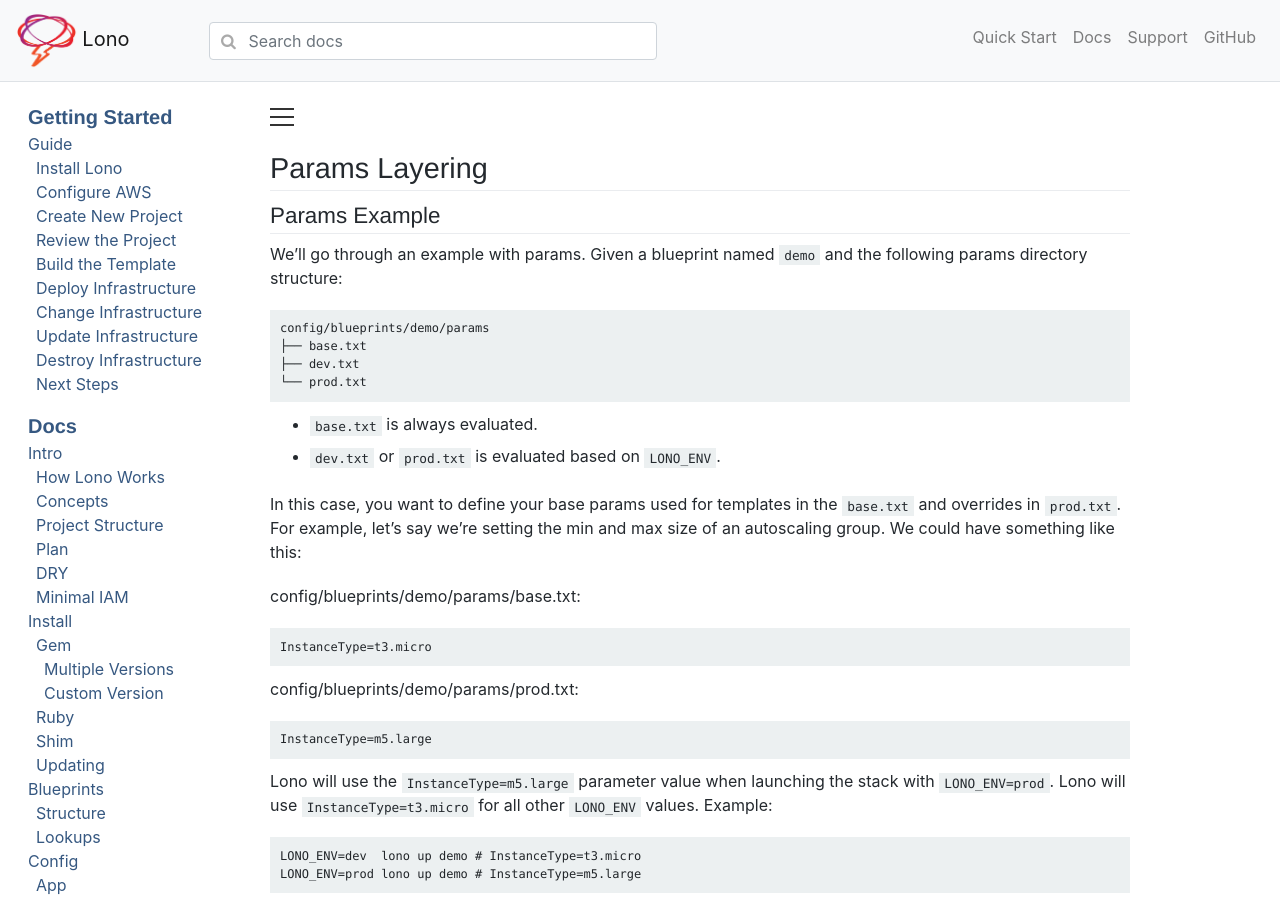
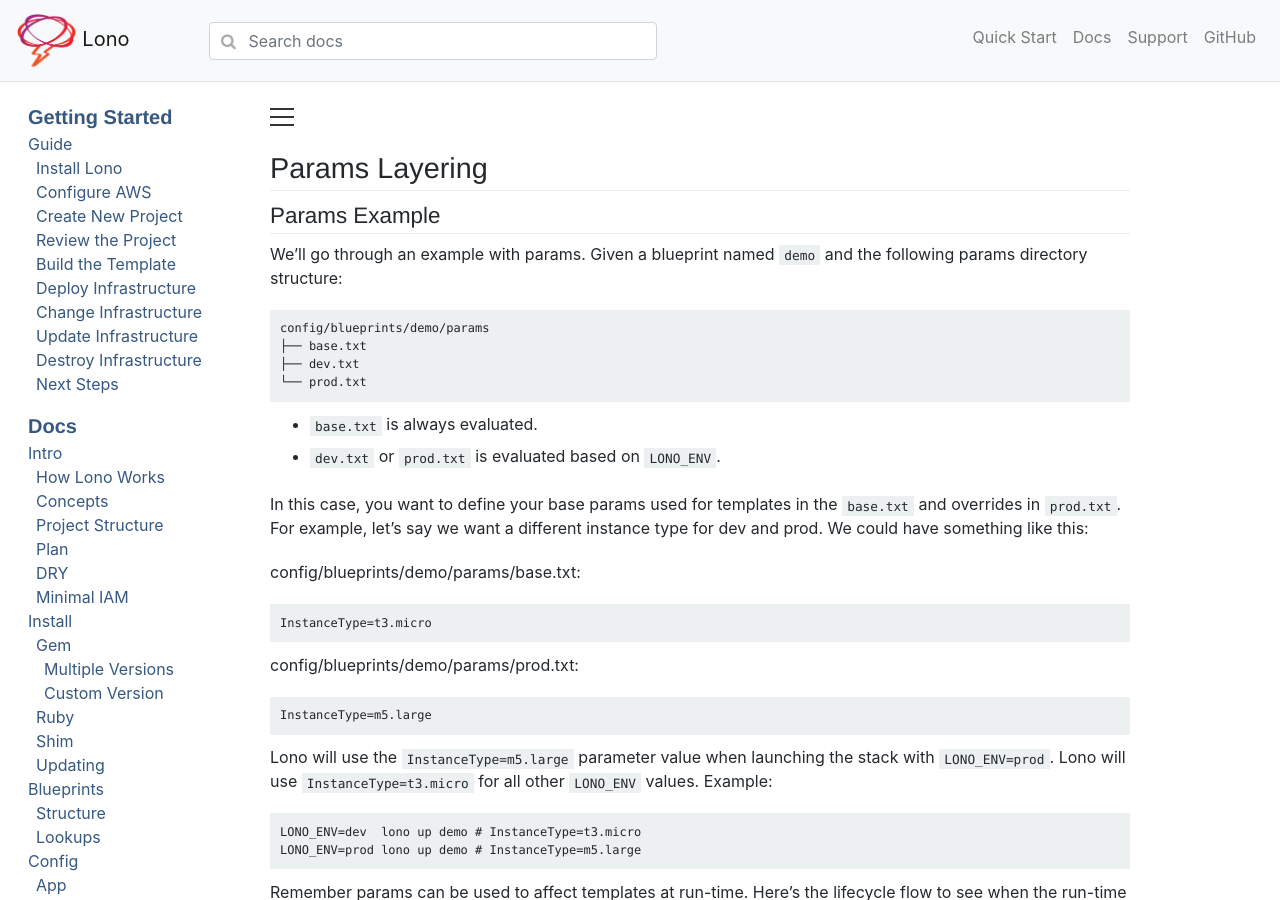
Before and after one commit to boltops-tools/lono-docs, a Jekyll site: the page built from _docs/layering/params.md, in a window 1280 px wide and 900 px high. Built offline with Jekyll 4.4.1, drawn with Linux system fonts in a browser that asks for light colours; cached includes are drawn as plain includes; a script that is not in the unit is left out.

Commit message:
Update params.md

```diff
--- a/_docs/layering/params.md
+++ b/_docs/layering/params.md
@@ -17,7 +17,7 @@ We'll go through an example with params. Given a blueprint named `demo` and the
 * `base.txt` is always evaluated.
 * `dev.txt` or `prod.txt` is evaluated based on `LONO_ENV`.
 
-In this case, you want to define your base params used for templates in the `base.txt` and overrides in `prod.txt`. For example, let's say we're setting the min and max size of an autoscaling group. We could have something like this:
+In this case, you want to define your base params used for templates in the `base.txt` and overrides in `prod.txt`. For example, let's say we want a different instance type for dev and prod. We could have something like this:
 
 config/blueprints/demo/params/base.txt:
 
```
